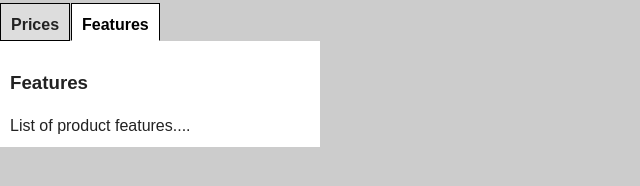
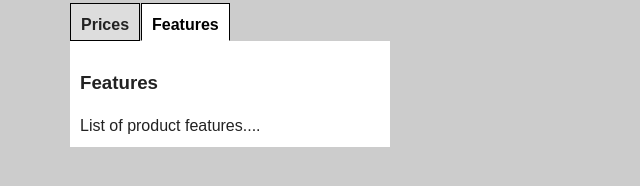
Before and after one commit to VroomDigitalAgency/accessible-tabbed-content, a plain HTML site: page index.html in a window 1280 px wide. Shown: the whole page, without its empty margins (0-640 px from the left). Drawn offline with nearby package versions, Linux system fonts and the light colour scheme.

Commit message:
added selectors to stylesheet

```diff
--- a/css/main.css
+++ b/css/main.css
@@ -25,13 +25,15 @@ html {
  */
 
 ::-moz-selection {
-    background: #b3d4fc;
+    background: #f3c045;
     text-shadow: none;
+    color: #000;
 }
 
 ::selection {
-    background: #b3d4fc;
+    background: #f3c045;
     text-shadow: none;
+    color: #000;
 }
 
 /*
@@ -98,8 +100,18 @@ body {
     background: #ccc;
 }
 
+
+.tabsWrapper {
+  max-width: 1140px;
+  width: 100%;
+  margin: 0em auto;
+  padding: 0em;
+  position: relative;
+}
+
+
 .tabpanel {
-  margin: 20px;
+  margin: 1em;
   padding: 0;
 }
 .tablist {
@@ -165,7 +177,7 @@ div[aria-hidden='false'] {
   height: 1.2em;
 }
 
-.hidden {display:none;}
+.hidden { display:none; }
 
 
 
```
